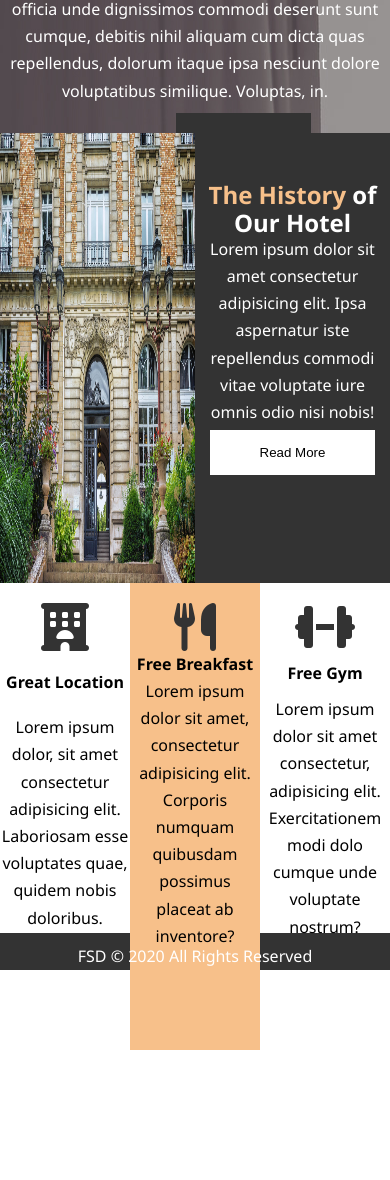
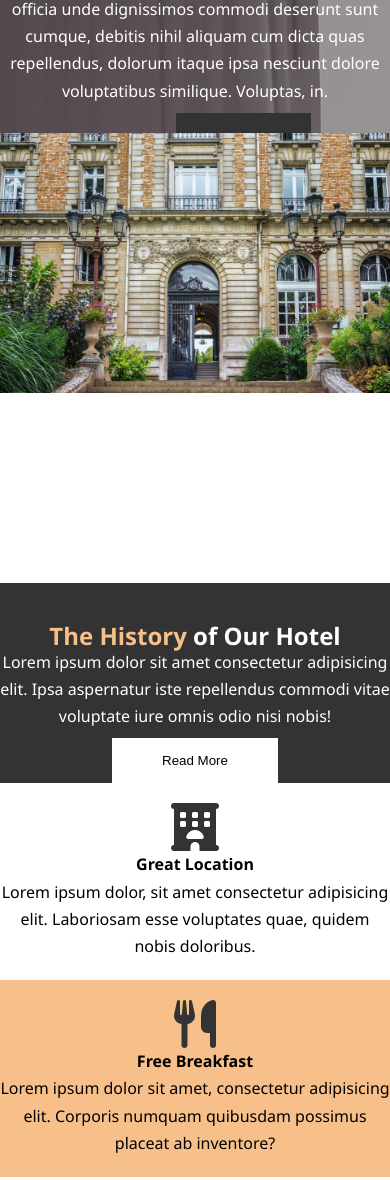
Before and after one commit to DevRNelson/Hotel-, a plain HTML site: page Index.html in a window 390 px wide. Shown: the part 479-1659 px from the top of the page. Before the commit the page ends 1529 px from the top, so only its background shows below. Drawn offline with Linux system fonts and the light colour scheme.

Commit message:
Added Media Screen to some of the grids

```diff
--- a/CSS/style.css
+++ b/CSS/style.css
@@ -190,8 +190,33 @@ html{
 
 
 
+/* Responsive adjustments  to grid for smaller screens */
+@media screen and (max-width: 768px) {
+    .GRIDS {
+        grid-template-columns: 1fr;
+        height: auto;
+    }
+
+    #gridpic {
+        height: auto;
+    }
+
+    #BOXTEXT {
+        padding-top: 10%;
+    }
+
+    .GRIDS button {
+        margin-left: auto;
+        margin-right: auto;
+    }
+
+    .GRIDS2 {
+        grid-template-columns: 1fr;
+        height: auto;
+    }
+
+    .GRIDS2 p {
+        padding-bottom: 20px;
+    }
+}
 /* END OF THE HOME PAGE CSS */
-
-
-
-/* BEGINNI
```
